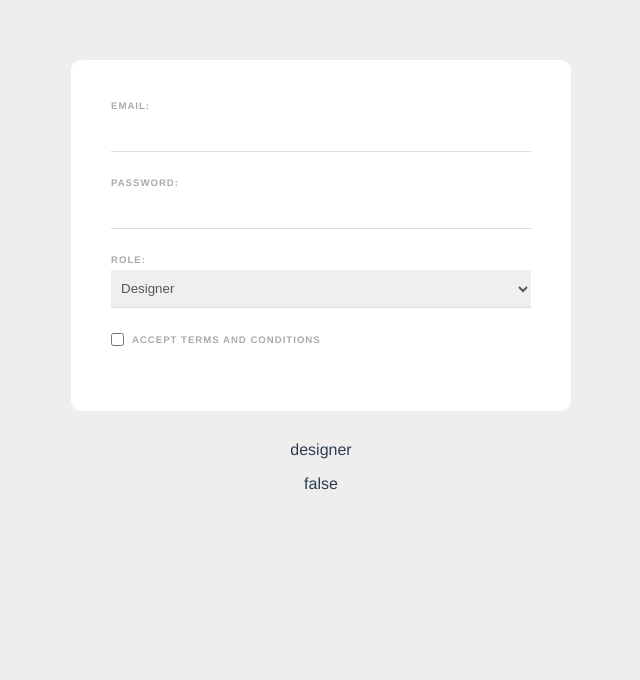
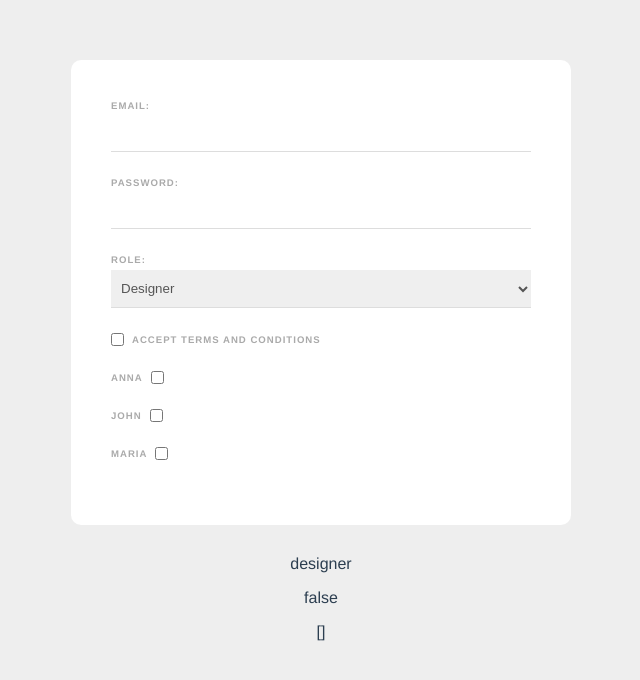
Before and after one commit to isemilia/vue-web-forms, a Vue app: page / in a window 1280 px wide. Shown: the top 680 px of the page, without its empty margins (319-959 px from the left). Built offline with nearby package versions, Linux system fonts and the light colour scheme.

Commit message:
Add array of checkboxes

```diff
--- a/src/components/SignupForm.vue
+++ b/src/components/SignupForm.vue
@@ -15,10 +15,28 @@
         <option value="designer">Designer</option>
       </select>
     </label>
-    <div class="terms">
+    <div class="checkbox-input">
       <label>
         <input type="checkbox" required v-model="terms">
         Accept terms and conditions
+      </label>
+    </div>
+    <div class="checkbox-input">
+      <label>
+        Anna
+        <input type="checkbox" value="anna" v-model="names">
+      </label>
+    </div>
+    <div class="checkbox-input">
+      <label>
+        John
+        <input type="checkbox" value="john" v-model="names">
+      </label>
+    </div>
+    <div class="checkbox-input">
+      <label>
+        Maria
+        <input type="checkbox" value="maria" v-model="names">
       </label>
     </div>
   </form>
@@ -26,6 +44,7 @@
   <p>{{password}}</p>
   <p>{{role}}</p>
   <p>{{terms}}</p>
+  <p>{{names}}</p>
 </template>
 
 <script>
@@ -35,7 +54,8 @@ export default {
       password: '',
       email: '',
       role: 'designer',
-      terms: false
+      terms: false,
+      names: []
     }
   }
 }
@@ -71,13 +91,13 @@ input, select {
   color: #555;
 }
 
-.terms input[type=checkbox] {
+.checkbox-input input[type=checkbox] {
   display: inline;
   width: auto;
   padding: 0;
   margin: 0;
 }
-.terms label{
+.checkbox-input label{
   display: flex;
   align-items: center;
   gap: 8px;
```
